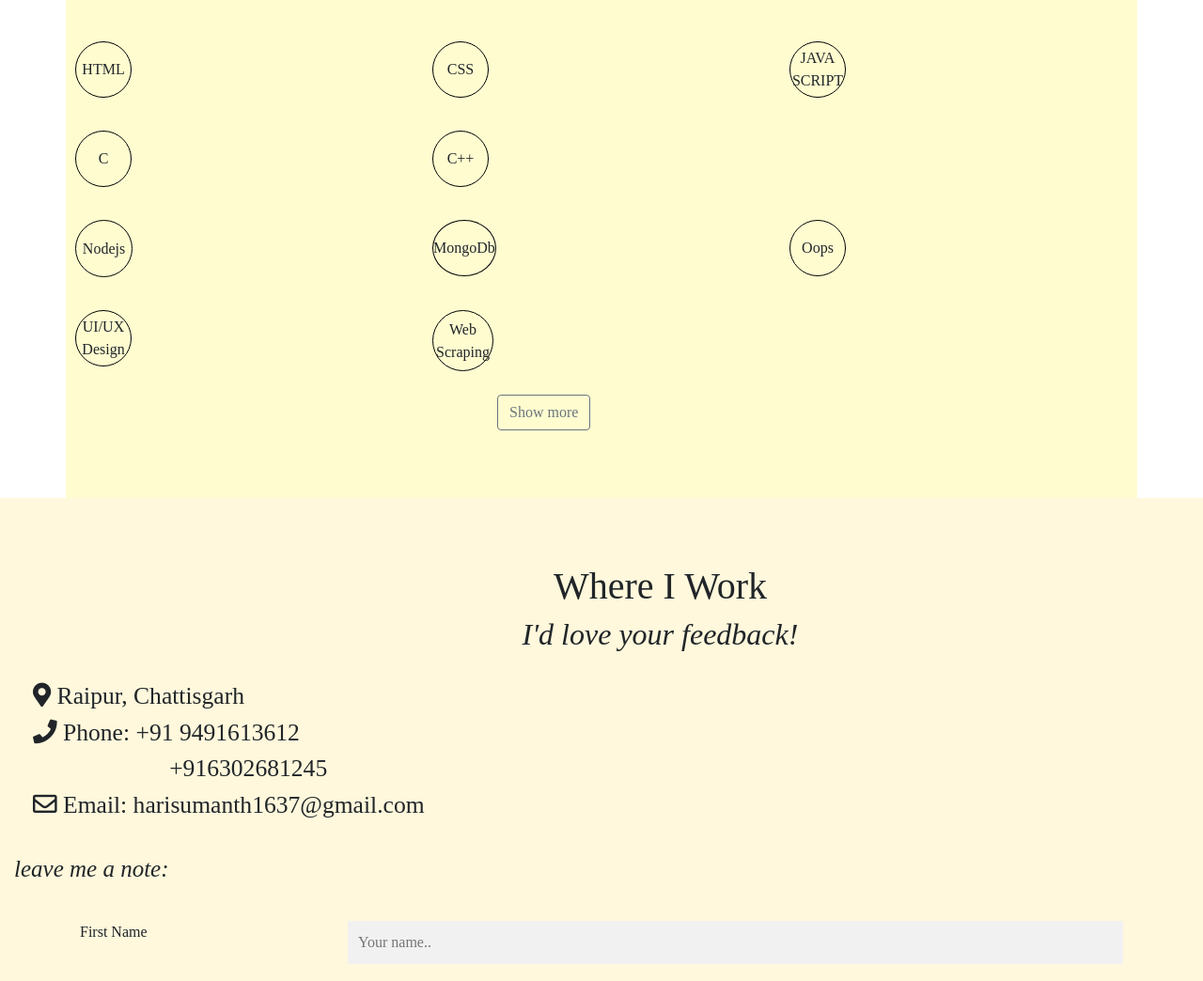
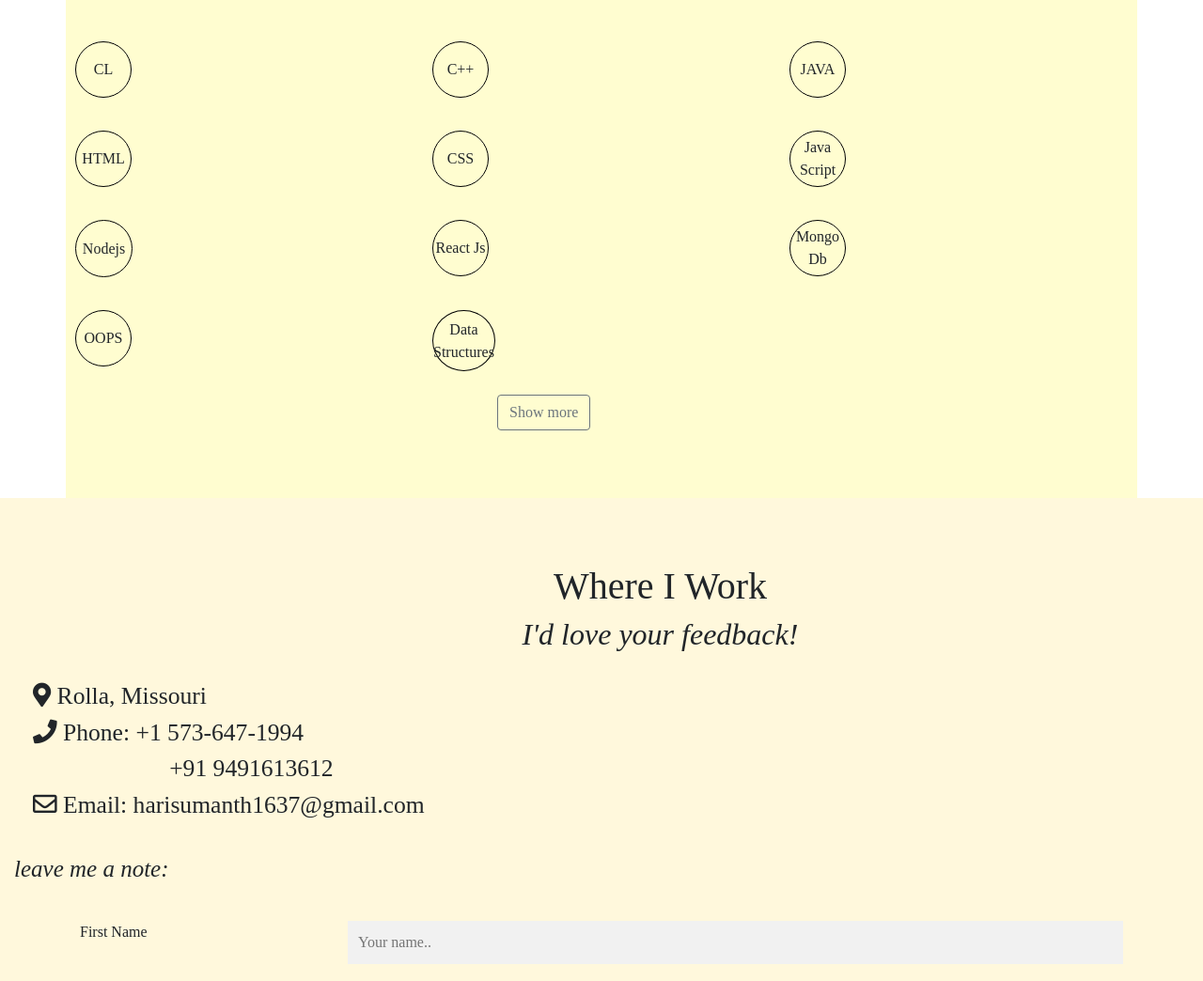
Before and after one commit to harisumanth1637/harisumanth1637.github.io, a plain HTML site: page index.html in a window 1280 px wide. Shown: the part 1200-2244 px from the top of the page at 94% size. Drawn offline with nearby package versions, Linux system fonts and the light colour scheme; a web font is replaced by a local one.

Commit message:
Update index.html

```diff
--- a/index.html
+++ b/index.html
@@ -456,32 +456,34 @@
                                   </div>
                                 </div>
                               </div>
-                             <div class="text"> Hi there, this is Hari Sumanth Thalluru a Computer Science Student from National Institute Of technology, Raipur.I am still pursuing my BTech and will be graduated in 2022.Hope you liked this website which I created for myself(To be honest this is My first ever website).I am glad to share my work with you.I did my course in UI/UX design in udemy and learnt my other web development skills through various sources.I am a beginner in machine learning.
+                             <div class="text"> Hi there, this is Hari Sumanth Thalluru a Graduate Computer Science Student from Missouri University of Science and Technology, Rolla, Mo.I will be graduating in May 2025.Hope you liked this website which I created for myself(To be honest this is My first ever website).I am glad to share my work with you.I did my course in UI/UX design in udemy and learnt my other web development skills through various sources.I am a beginner in machine learning.
                             </div>
                     </div>
                       <div id="Portfolio" class="container " style="background-color: #fffdd0">
                         <h1 style="text-align: center; display: block; margin-bottom: 40px; margin-top: 20px; padding: 10px;">My Skills</h1>
                           <div class="row">
                             <div class="   col-sm-4 " style=" margin-bottom: 15px; padding: 10px;" >
-                          <p style=" display:table-cell; border: 1px solid black; width: 60px; height: 60px; text-align: center; vertical-align: middle; border-radius: 50%;  ">HTML</p> </div>
-                            <div class=" col-s-12  col-4 " style=" margin-bottom: 15px; padding: 10px;"> <p style="display:table-cell; border: 1px solid black; width: 60px; height: 60px; text-align: center; vertical-align: middle; border-radius: 50%;  ">CSS</p></div>
-                            <div class=" col-s-12  col-4 " style=" margin-bottom: 15px; padding: 10px;"> <p style="display:table-cell; border: 1px solid black; width: 60px; height: 60px; text-align: center; vertical-align: middle; border-radius: 50%;  ">JAVA SCRIPT</p></div>
+                          <p style=" display:table-cell; border: 1px solid black; width: 60px; height: 60px; text-align: center; vertical-align: middle; border-radius: 50%;  ">CL</p> </div>
+                            <div class=" col-s-12  col-4 " style=" margin-bottom: 15px; padding: 10px;"> <p style="display:table-cell; border: 1px solid black; width: 60px; height: 60px; text-align: center; vertical-align: middle; border-radius: 50%;  ">C++</p></div>
+                            <div class=" col-s-12  col-4 " style=" margin-bottom: 15px; padding: 10px;"> <p style="display:table-cell; border: 1px solid black; width: 60px; height: 60px; text-align: center; vertical-align: middle; border-radius: 50%;  ">JAVA</p></div>
 
                     </div>
                     <div class="row">
-                            <div class="   col-sm-4 " style=" margin-bottom: 15px; padding: 10px;"> <p style="display:table-cell; border: 1px solid black; width: 60px; height: 60px; text-align: center; vertical-align: middle; border-radius: 50%;  ">C</p></div>
-                            <div class="  col-sm-4 " style=" margin-bottom: 15px; padding: 10px;"> <p style="display:table-cell; border: 1px solid black; width: 60px; height: 60px; text-align: center; vertical-align: middle; border-radius: 50%;  ">C++</p></div>
+                            <div class="   col-sm-4 " style=" margin-bottom: 15px; padding: 10px;"> <p style="display:table-cell; border: 1px solid black; width: 60px; height: 60px; text-align: center; vertical-align: middle; border-radius: 50%;  ">HTML</p></div>
+                            <div class="  col-sm-4 " style=" margin-bottom: 15px; padding: 10px;"> <p style="display:table-cell; border: 1px solid black; width: 60px; height: 60px; text-align: center; vertical-align: middle; border-radius: 50%;  ">CSS</p></div>
+                            <div class="  col-sm-4 " style=" margin-bottom: 15px; padding: 10px;"> <p style="display:table-cell; border: 1px solid black; width: 60px; height: 60px; text-align: center; vertical-align: middle; border-radius: 50%;  ">Java Script</p></div>
+
 
                     </div>
                     <div class="row">
                             <div class="   col-sm-4 " style=" margin-bottom: 15px; padding: 10px;"> <p style="display:table-cell; border: 1px solid black; width: 61px; height: 61px; text-align: center; vertical-align: middle; border-radius: 50%;overflow-wrap: break-word; ">Nodejs</p></div>
-                            <div class="   col-sm-4 " style=" margin-bottom: 15px; padding: 10px;"> <p style="display:table-cell; border: 1px solid black; width: 60px; height: 60px; text-align: center; vertical-align: middle; border-radius: 50%;  ">MongoDb</p></div>
-                            <div class="   col-sm-4 " style=" margin-bottom: 15px; padding: 10px;"> <p style="display:table-cell; border: 1px solid black; width: 60px; height: 60px; text-align: center; vertical-align: middle; border-radius: 50%;  ">Oops</p></div>
+                            <div class="   col-sm-4 " style=" margin-bottom: 15px; padding: 10px;"> <p style="display:table-cell; border: 1px solid black; width: 60px; height: 60px; text-align: center; vertical-align: middle; border-radius: 50%;  ">React Js</p></div>
+                            <div class="   col-sm-4 " style=" margin-bottom: 15px; padding: 10px;"> <p style="display:table-cell; border: 1px solid black; width: 60px; height: 60px; text-align: center; vertical-align: middle; border-radius: 50%;  ">Mongo Db</p></div>
 
                     </div>
                     <div class="row">
-                            <div class="   col-sm-4 " style=" margin-bottom: 15px; padding: 10px;"> <p style="display:table-cell; border: 1px solid black; width: 60px; height: 60px; text-align: center; vertical-align: middle; border-radius: 50%;  ">UI/UX Design</p></div>
-                            <div class="   col-sm-4 " style=" margin-bottom: 15px; padding: 10px;"> <p style="display:table-cell; border: 1px solid black; width: 65px; height: 65px; text-align: center; vertical-align: middle; border-radius: 50%; overflow-wrap: break-word;  ">Web Scraping</p></div>
+                            <div class="   col-sm-4 " style=" margin-bottom: 15px; padding: 10px;"> <p style="display:table-cell; border: 1px solid black; width: 60px; height: 60px; text-align: center; vertical-align: middle; border-radius: 50%;  ">OOPS</p></div>
+                            <div class="   col-sm-4 " style=" margin-bottom: 15px; padding: 10px;"> <p style="display:table-cell; border: 1px solid black; width: 65px; height: 65px; text-align: center; vertical-align: middle; border-radius: 50%; overflow-wrap: break-word;  ">Data Structures</p></div>
 
 
                     </div>
@@ -489,7 +491,7 @@
                     <div id="div1" style="display: none">
                             <h3 style="text-align: center; display: block; margin-bottom: 40px; margin-top: 20px; padding: 10px;"> Other Skills</h3>
                               <div class="row">
-                                    <div class="   col-sm-4 " style=" margin-bottom: 15px; padding: 10px;"> <p style="display:table-cell; border: 1px solid black; width: 60px; height: 60px; text-align: center; vertical-align: middle; border-radius: 50%;  ">Acting</p></div>
+                                    <div class="   col-sm-4 " style=" margin-bottom: 15px; padding: 10px;"> <p style="display:table-cell; border: 1px solid black; width: 60px; height: 60px; text-align: center; vertical-align: middle; border-radius: 50%;  ">Cricket</p></div>
                                     <div class="   col-sm-4 " style=" margin-bottom: 15px; padding: 10px;"> <p style="display:table-cell; border: 1px solid black; width: 60px; height: 60px; text-align: center; vertical-align: middle; border-radius: 50%; overflow-wrap: break-word;  ">Dialogue writing</p></div>
                                     <div class="   col-sm-4 " style=" margin-bottom: 15px; padding: 10px;"> <p style="display:table-cell; border: 1px solid black; width: 60px; height: 60px; text-align: center; vertical-align: middle; border-radius: 50%;  ">poetry</p></div>
 
@@ -509,9 +511,9 @@
                         <h1 id = "work" style="text-align: center">Where I Work</h1>
                         <h2 id="work" style="text-align: center"><em>I'd love your feedback!</em></h2>
                         <div class="center">
-                                <i class="fas fa-map-marker-alt fa-1x"></i> Raipur, Chattisgarh<br>
-                                <i class="fas fa-phone fa-1x"></i> Phone: +91 9491613612<br>
-                                                                         <span style="margin-left: 12%">+916302681245</span> <br>
+                                <i class="fas fa-map-marker-alt fa-1x"></i> Rolla, Missouri<br>
+                                <i class="fas fa-phone fa-1x"></i> Phone: +1 573-647-1994<br>
+                                                                         <span style="margin-left: 12%">+91 9491613612</span> <br>
                                    <i class="far fa-envelope fa-1x"></i> Email: harisumanth1637@gmail.com<br>
 
                         </div>
```
